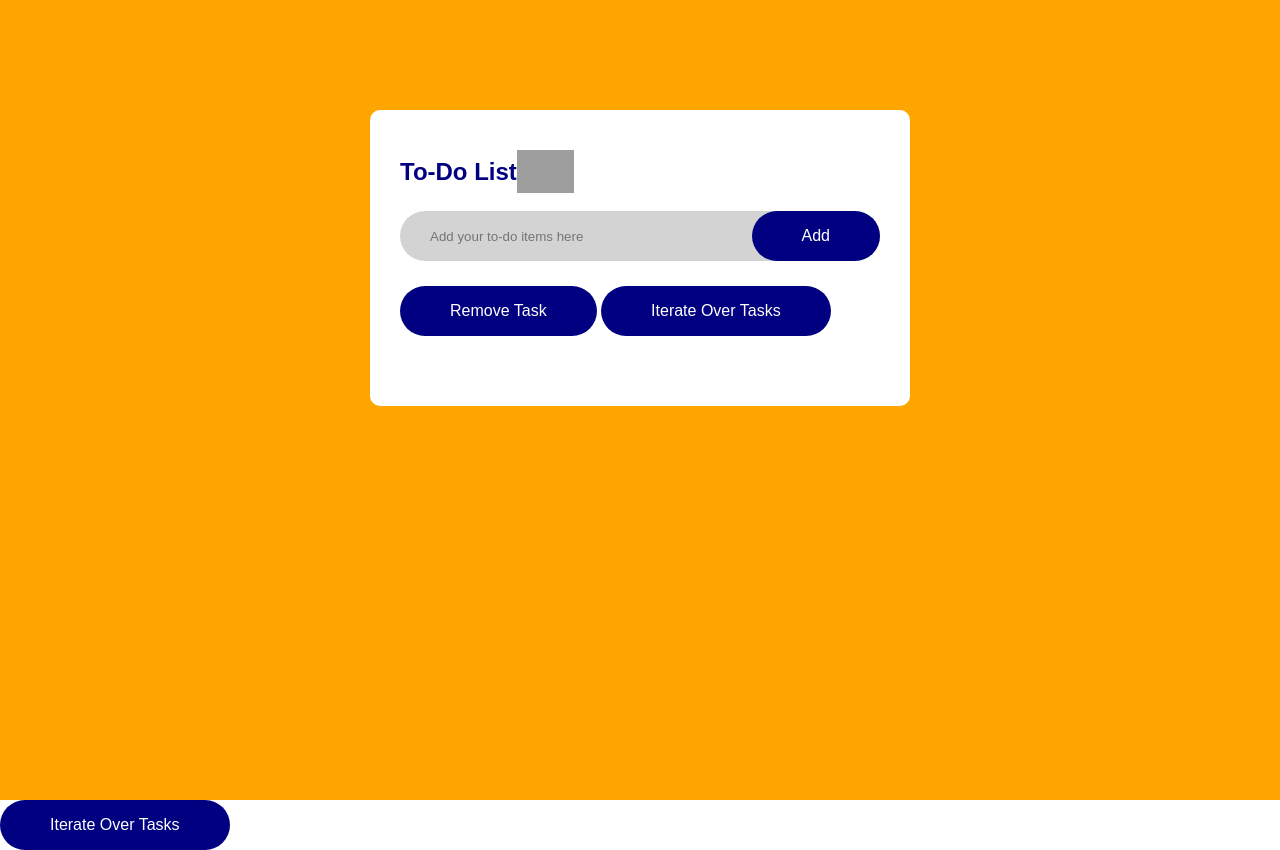
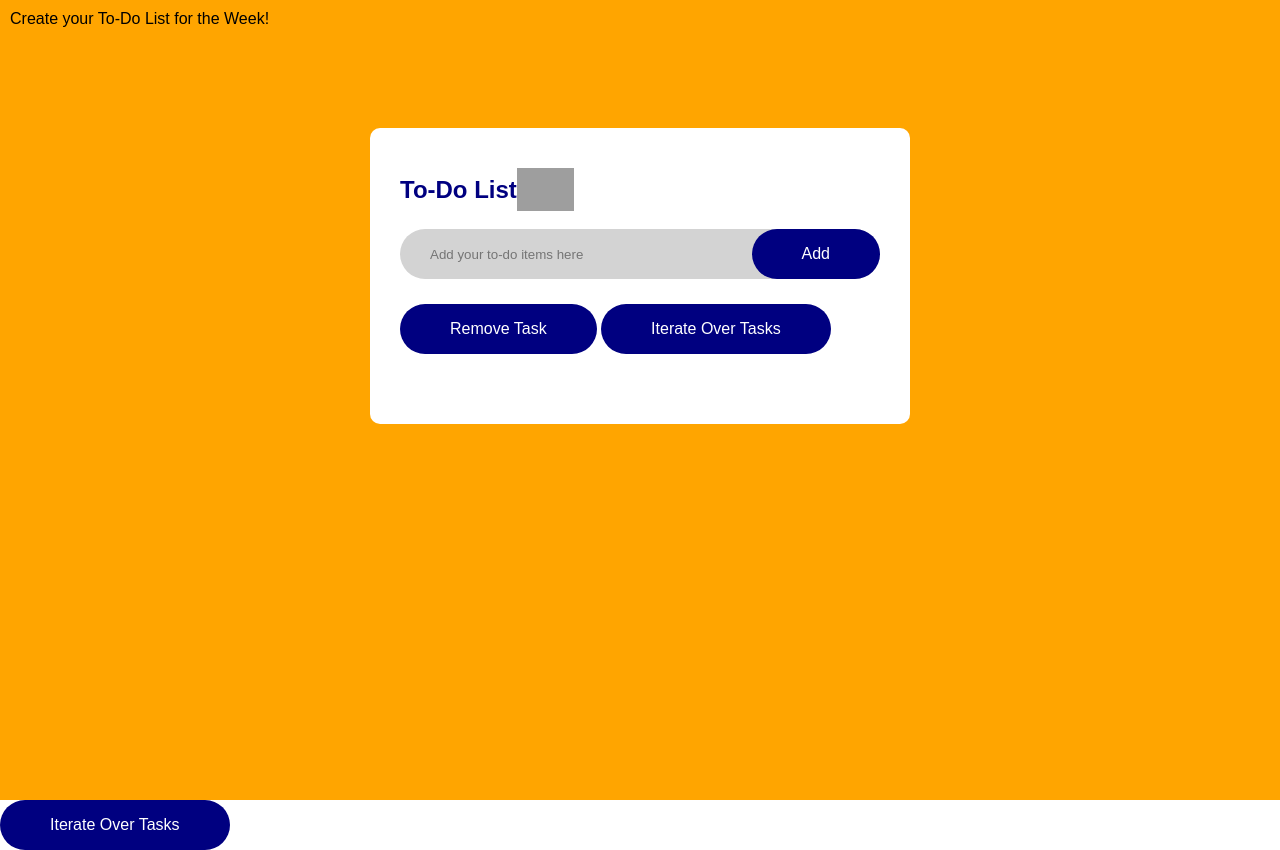
Before and after one commit to itgenie211/SBAToDoListApp, a plain HTML site: page index.html in a window 1280 px wide. Drawn offline with Linux system fonts and the light colour scheme; grey boxes are pictures that could not be loaded.

Commit message:
Add files via upload

```diff
--- a/index.html
+++ b/index.html
@@ -9,6 +9,7 @@
 </head>
 <body>
 <div class="container">
+    <p>Create your To-Do List for the Week!</p>
     <div class="todo">
         <h2>To-Do List <img src ="https://assets.dryicons.com/uploads/icon/svg/6150/c40a9e1f-308b-48f1-b49e-14ef0e05af70.svg"></h2>
         <br />
```
